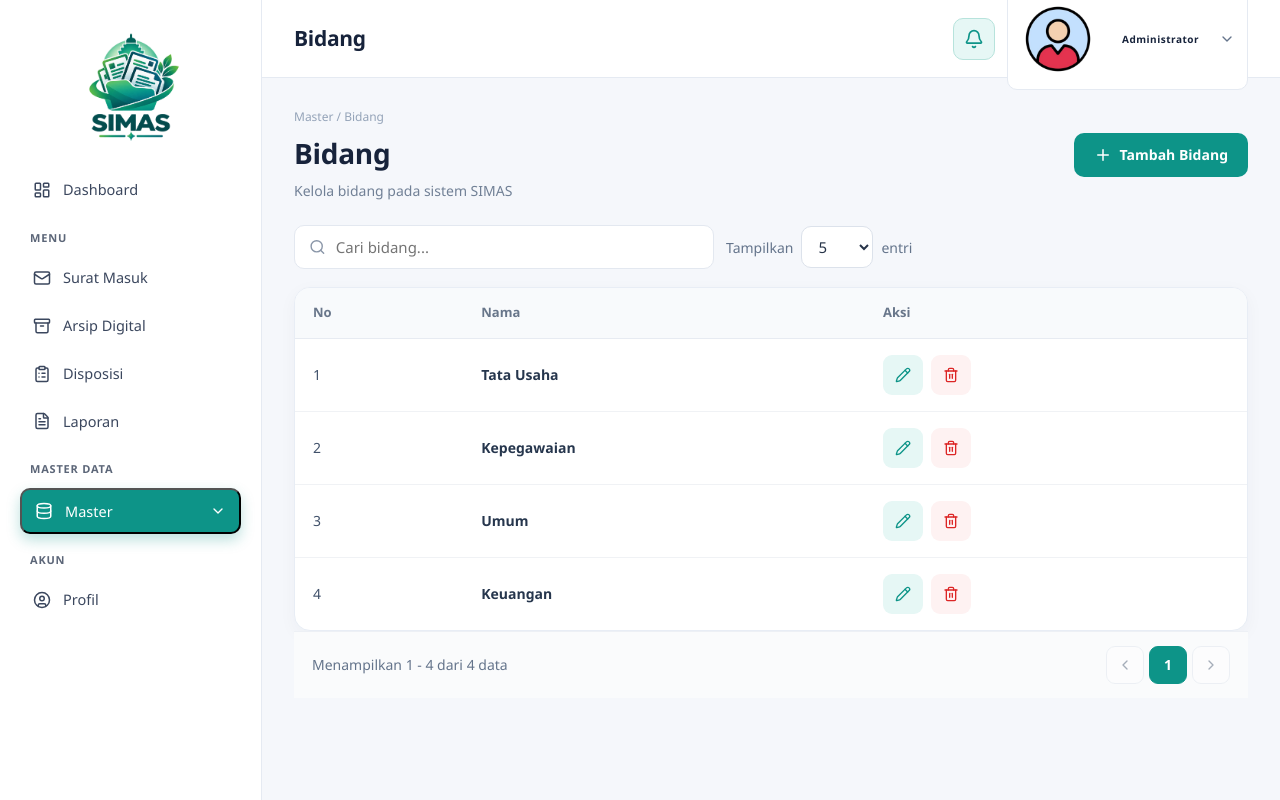
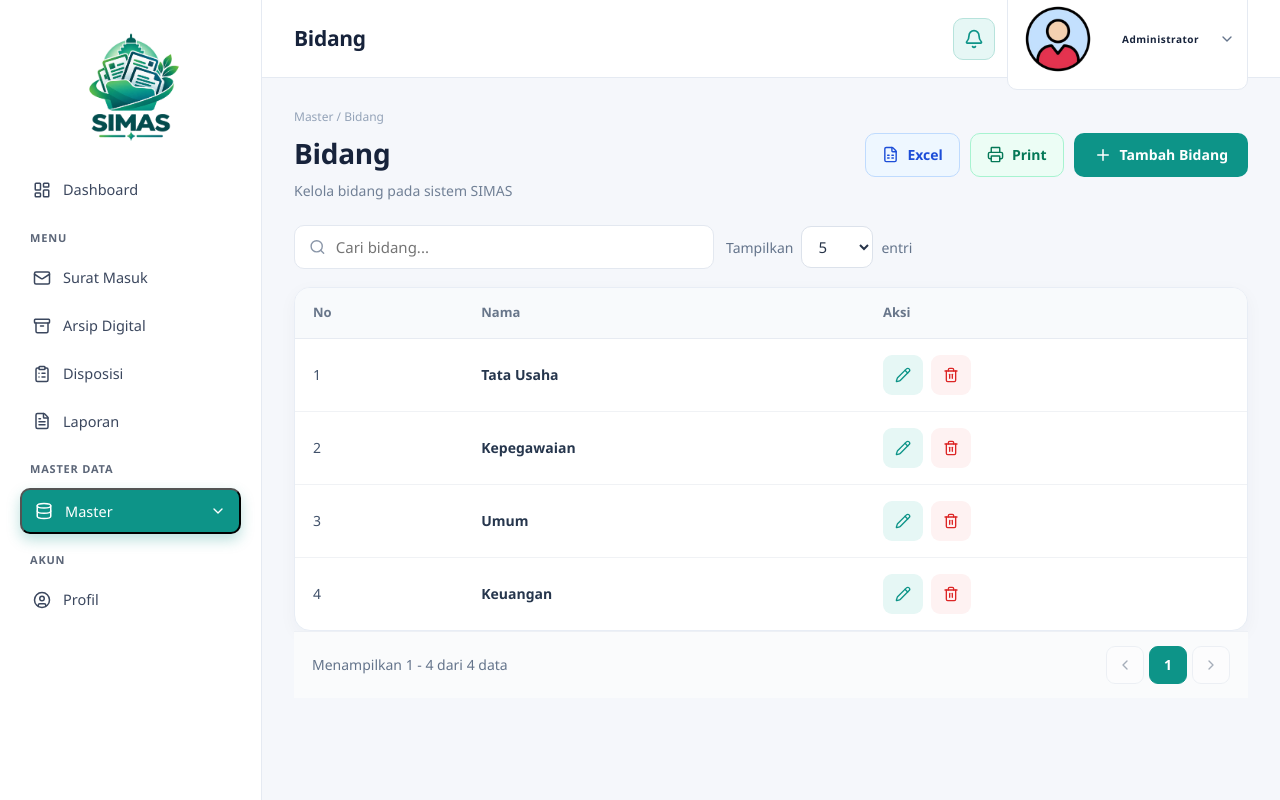
Before and after one commit to Andraaaxyz/simas-fronted, a React app: page /admin/master/bidang in a window 1280 px wide. Built offline with nearby package versions, Linux system fonts and the light colour scheme; the HTML template or start-up script is replaced by a standard one.

Commit message:
feat: add excel export and print to master data pages

```diff
--- a/package.json
+++ b/package.json
@@ -14,7 +14,8 @@
     "lucide-react": "^1.32.0",
     "react": "^19.2.8",
     "react-dom": "^19.2.8",
-    "react-router-dom": "^7.18.2"
+    "react-router-dom": "^7.18.2",
+    "xlsx": "^0.18.5"
   },
   "devDependencies": {
     "@types/react": "^19.2.17",
--- a/src/pages/auth/admin/MasterCrudPage.jsx
+++ b/src/pages/auth/admin/MasterCrudPage.jsx
@@ -5,12 +5,18 @@ import {
   Pencil,
   Trash2,
   X,
+  FileSpreadsheet,
+  Printer,
 } from "lucide-react";
 
 import DashboardLayout from "../../../layouts/DashboardLayout";
 import ConfirmDialog from "../../../component/ConfirmDialog";
 import { useToast } from "../../../component/Toast";
 import EmptyState from "../../../component/EmptyState";
+import {
+  exportExcel,
+  buatHTMLPrint,
+} from "../../../utils/report";
 
 import {
   usePagination,
@@ -129,6 +135,46 @@ function MasterCrudPage({
     showToast("success", "Data berhasil dihapus!");
   };
 
+  // =========================
+  // EXPORT EXCEL
+  // =========================
+  const exportMaster = () => {
+    const kolomExport = columns
+      .filter((c) => !c.mask)
+      .map((c) => ({ key: c.key, label: c.label }));
+
+    if (hasStatus) {
+      kolomExport.push({ key: "status", label: "Status" });
+    }
+
+    exportExcel({
+      rows: filteredData,
+      columns: kolomExport,
+      filename: `master-${storageKey.toLowerCase()}`,
+    });
+  };
+
+  // =========================
+  // PRINT MASTER
+  // =========================
+  const printMaster = () => {
+    const kolomPrint = columns
+      .filter((c) => !c.mask)
+      .map((c) => ({ key: c.key, label: c.label }));
+
+    if (hasStatus) {
+      kolomPrint.push({ key: "status", label: "Status" });
+    }
+
+    buatHTMLPrint({
+      title: `Data Master ${title}`,
+      subtitle: `Daftar data ${title.toLowerCase()} pada sistem SIMAS`,
+      columns: kolomPrint,
+      rows: filteredData,
+      footer: `Total data: ${filteredData.length}`,
+    });
+  };
+
   return (
     <DashboardLayout title={title}>
       <div className="master-page">
@@ -140,10 +186,32 @@ function MasterCrudPage({
             <p>{subtitle}</p>
           </div>
 
-          <button className="master-btn-add" onClick={bukaTambah}>
-            <Plus size={18} />
-            Tambah {title}
-          </button>
+          <div className="master-header-actions">
+
+            <button
+              className="master-btn-excel"
+              onClick={exportMaster}
+              title="Export Excel"
+            >
+              <FileSpreadsheet size={17} />
+              Excel
+            </button>
+
+            <button
+              className="master-btn-print"
+              onClick={printMaster}
+              title="Print"
+            >
+              <Printer size={17} />
+              Print
+            </button>
+
+            <button className="master-btn-add" onClick={bukaTambah}>
+              <Plus size={18} />
+              Tambah {title}
+            </button>
+
+          </div>
         </div>
 
         <div className="master-toolbar pag-tools">
--- a/src/pages/auth/admin/MasterData.css
+++ b/src/pages/auth/admin/MasterData.css
@@ -52,6 +52,51 @@
 
 .master-btn-add:hover {
   background: #0f766e;
+}
+
+/* HEADER ACTIONS */
+.master-header-actions {
+  display: flex;
+  align-items: center;
+  gap: 10px;
+}
+
+.master-btn-excel,
+.master-btn-print {
+  display: inline-flex;
+  align-items: center;
+  gap: 8px;
+  height: 44px;
+  padding: 0 16px;
+  border: 1px solid;
+  border-radius: 10px;
+  font-size: 14px;
+  font-weight: 600;
+  cursor: pointer;
+  white-space: nowrap;
+  transition: 0.2s;
+}
+
+.master-btn-excel {
+  background: #eef7ff;
+  border-color: #bfdbfe;
+  color: #1d4ed8;
+}
+
+.master-btn-excel:hover {
+  background: #dbeafe;
+  border-color: #93c5fd;
+}
+
+.master-btn-print {
+  background: #ecfdf5;
+  border-color: #a7f3d0;
+  color: #047857;
+}
+
+.master-btn-print:hover {
+  background: #d1fae5;
+  border-color: #6ee7b7;
 }
 
 /* SEARCH */
@@ -372,6 +417,10 @@
     align-items: flex-start;
   }
 
+  .master-header-actions {
+    flex-wrap: wrap;
+  }
+
   .master-modal {
     width: 100%;
   }
```
Also changed, not shown: 1 other file (tests, documents, lock files or other folders).
